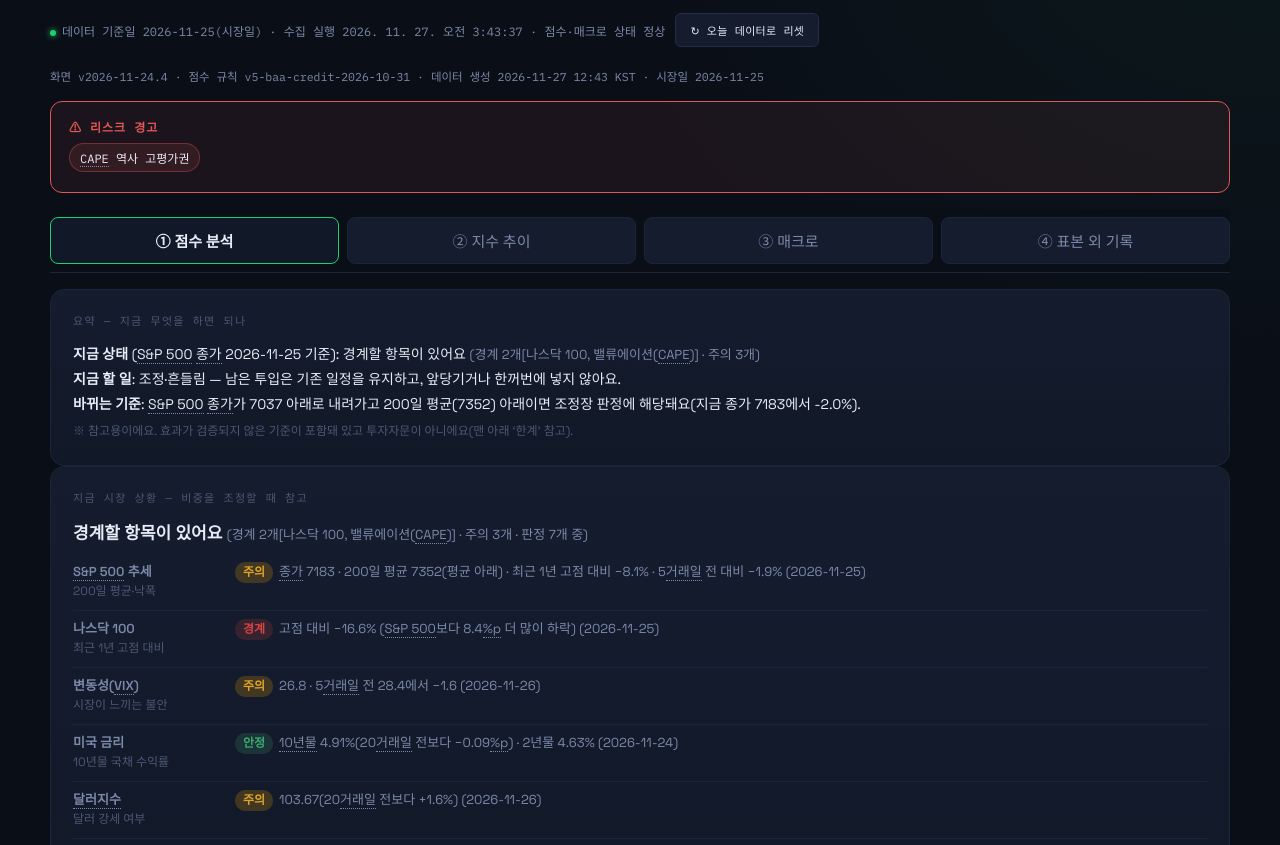
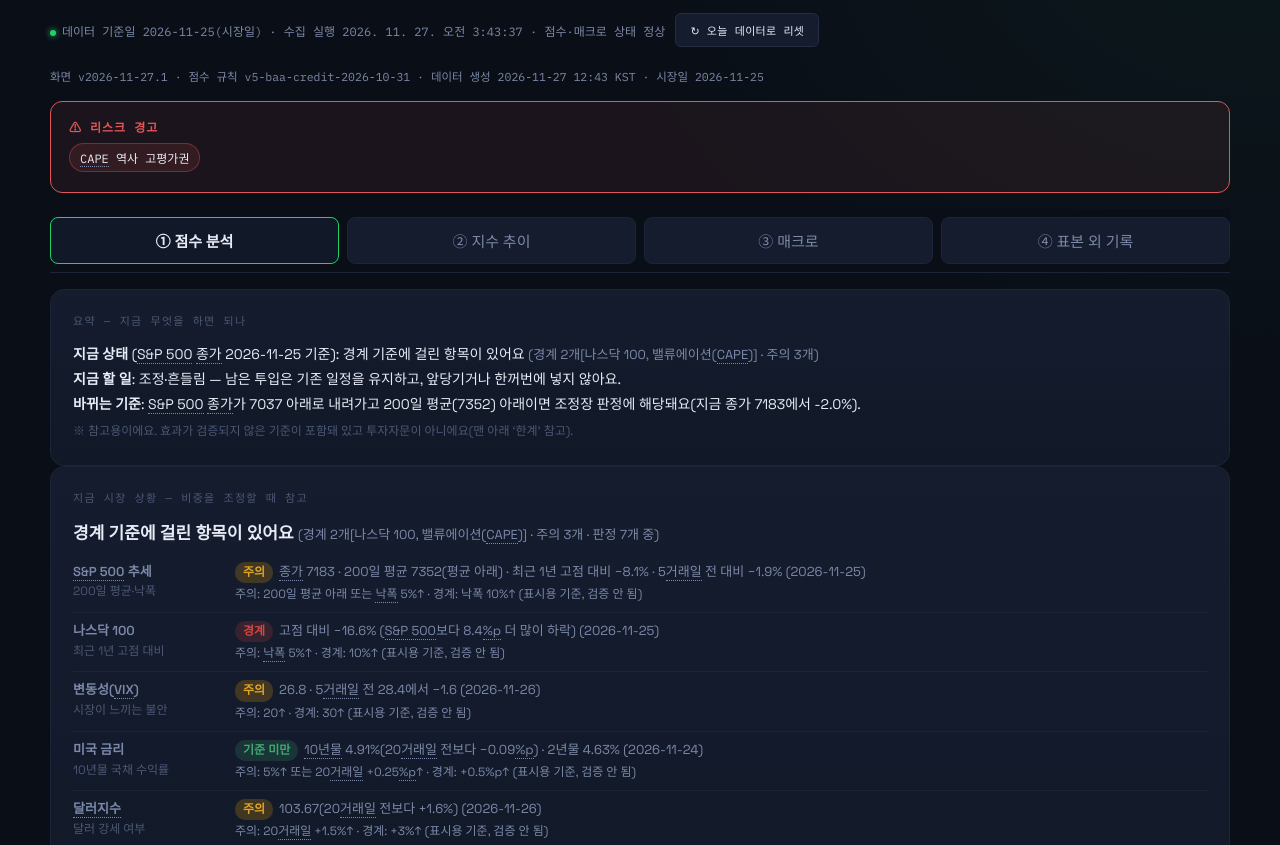
Before and after one commit to gozous/market-dca-assistant, a plain HTML site: page docs/index.html in a window 1280 px wide. Shown: the part 89-934 px from the top of the page. Drawn offline with Linux system fonts and the light colour scheme.

Commit message:
시장 상황: '안정' → '기준 미만', 행마다 표시 기준 병기
Co-Authored-By: Claude Sonnet 5.5 <noreply@anthropic.com>
Claude-Session: https://claude.ai/code/session_01EZj7vMCXw9yAQ26wNctZNQ

```diff
--- a/docs/index.html
+++ b/docs/index.html
@@ -82,6 +82,7 @@
   .facts{grid-column:1 / -1; font-size:13px; line-height:1.7; color:var(--text); margin-top:8px; padding:8px 10px; border-left:3px solid var(--border,#8884); background:rgba(127,127,127,.08); border-radius:4px;}
   .facts b{font-weight:600;}
   .src{grid-column:1 / -1; font-size:12px; line-height:1.7; color:var(--text-dim); margin-top:8px;}
+  .mkt-crit{font-size:12px; color:var(--text-dim); margin-top:2px;}
   .exp-more{grid-column:1 / -1; margin-top:6px; font-size:12.5px; color:var(--text-dim);}
   .exp-more summary,.src summary{cursor:pointer;}
   .exp-more .explain{margin-top:6px; padding-top:6px;}
@@ -389,7 +390,7 @@
     <div class="panel" id="limits-panel" style="margin-top:16px;">
     <div class="panel-label">한계 — 위 내용을 읽을 때 꼭 알아둘 점</div>
     <div class="notice" style="font-size:12px; line-height:1.8; color:var(--text-dim);">
-      1) 안정·주의·경계 구간(낙폭 5%·10%, VIX 20·30, 10년물 5% 이상 또는 20거래일 +0.25·+0.5%p, 달러지수 20거래일 +1.5%·+3%, 백분위 70·90)과 대응 계획의 행동은 이 프로그램을 쓰는 분의 원칙에 맞춰 정한 기본값이고, 과거 검증을 거치지 않았어요.<br>
+      1) 기준 미만·주의·경계 구간(낙폭 5%·10%, VIX 20·30, 10년물 5% 이상 또는 20거래일 +0.25·+0.5%p, 달러지수 20거래일 +1.5%·+3%, 백분위 70·90)과 대응 계획의 행동은 이 프로그램을 쓰는 분의 원칙에 맞춰 정한 기본값이고, 과거 검증을 거치지 않았어요.<br>
       2) 조정장 판정·신용 불안 판정의 과거 검증은 큰 하락 4번뿐이라 앞으로도 같다는 보장이 없어요. 현금 이자 0%, 거래비용·세금 제외, 과거 경제지표는 발표 당시 값이 아니라 나중에 수정된 값이에요. 규칙은 매주 첫 거래일 종가로 판정해 다음 거래일에 집행하는 방식으로 검증했어요(화면은 매일 상태를 보여줘요).<br>
       3) 이 프로그램은 뉴스, 연준 금리 전망, 실적·이벤트 일정을 읽지 못해요. 값이 5일 넘게 오래됐거나 없으면 판단하지 않아요.<br>
       4) 미래를 예측하는 것이 아니라 지금 상태를 정리한 AI 참고 자료이고 투자자문이 아니에요. 큰 결정은 자격 있는 전문가와 상의하세요.
@@ -951,7 +952,7 @@ function setUpdatedBadge(payload){
 }
 
 // 화면 코드 버전. 화면(index.html)을 고칠 때마다 올린다. 사이트 맨 위의 이 값이 새 번호로 보이면 새 화면이 배포된 것이다.
-const APP_VERSION = '2026-11-24.4';
+const APP_VERSION = '2026-11-27.1';
 function fmtKst(iso){
   const t = new Date(iso); if (isNaN(t)) return '—';
   const p = new Intl.DateTimeFormat('ko-KR', {timeZone: 'Asia/Seoul', year: 'numeric', month: '2-digit', day: '2-digit', hour: '2-digit', minute: '2-digit', hour12: false}).formatToParts(t)
@@ -1543,7 +1544,8 @@ function marketRead(d){
   const num = v => (v === null || v === undefined || v === '' || !Number.isFinite(Number(v))) ? null : Number(v);
   const last = (arr, n) => (Array.isArray(arr) && arr.length > n) ? num(arr[arr.length - 1 - n]) : null;
   const items = [];
-  const add = (key, name, sub, level, text) => items.push({key, name, sub, level, text});
+  const CRIT = {sp:'주의: 200일 평균 아래 또는 낙폭 5%↑ · 경계: 낙폭 10%↑', nd:'주의: 낙폭 5%↑ · 경계: 10%↑', vix:'주의: 20↑ · 경계: 30↑', rate:'주의: 5%↑ 또는 20거래일 +0.25%p↑ · 경계: +0.5%p↑', usd:'주의: 20거래일 +1.5%↑ · 경계: +3%↑', credit:'주의: 백분위 70↑ · 경계: 90↑', val:'주의: 백분위 70↑ · 경계: 90↑'};
+  const add = (key, name, sub, level, text) => items.push({key, name, sub, level, text, crit: CRIT[key] || ''});
   const sgn = (v, dg = 1) => (v >= 0 ? '+' : '−') + Math.abs(v).toFixed(dg);
   /* S&P 500 추세 */
   const r2 = sig.R2 || {}, spS = ps.sp500_series || [];
@@ -1595,7 +1597,7 @@ function marketRead(d){
   const fg = id.fear_greed || {};
   if (num(fg.value) !== null) add('fg', '투자 심리', '공포·탐욕 지수(0~100)', 'si', `${fg.value.toFixed(0)}` + (num(fg.week_ago) !== null ? ` · 일주일 전 ${fg.week_ago.toFixed(0)}` : '') + `(낮을수록 공포, 등급 판정은 하지 않아요)`);
   const graded = items.filter(x => /^s[012]$/.test(x.level)), n2 = graded.filter(x => x.level === 's2').length, n1 = graded.filter(x => x.level === 's1').length;
-  const head = !graded.length ? '판단할 자료가 없어요' : (n2 >= 1 ? '경계할 항목이 있어요' : (n1 >= 3 ? '주의할 항목이 많아요' : (n1 >= 1 ? '대체로 안정적이지만 주의할 항목이 있어요' : '대체로 안정적이에요')));
+  const head = !graded.length ? '판단할 자료가 없어요' : (n2 >= 1 ? '경계 기준에 걸린 항목이 있어요' : (n1 >= 3 ? '주의 기준에 걸린 항목이 많아요' : (n1 >= 1 ? '경계는 없지만 주의 기준에 걸린 항목이 있어요' : '정해 둔 기준에 걸린 항목이 없어요')));
   const caution = n2 >= 1 || n1 >= 3;
   const tip = !graded.length ? '' : (caution ? '시장이 흔들릴 때는 하루 사이 가격 차이가 커요. 비중을 조정한다면 한 번에 하기보다 며칠~몇 주에 나눠서 하는 쪽이 가격 부담을 줄여요.' : '지금 시장 상황이 조정을 막을 만한 이유는 보이지 않아요. 정해 둔 계획대로 조정해도 돼요.');
   return {items, head, n1, n2, tip, caution, graded: graded.length, alertNames: graded.filter(x => x.level === 's2').map(x => x.name).join(', ')};
@@ -1604,9 +1606,9 @@ function renderMarket(){
   const el = document.getElementById('mkt-body'); if (!el) return;
   const m = marketRead(todayData);
   if (!m) { el.textContent = '시장 데이터를 불러오지 못했어요. 다음 자동 실행 후 다시 확인하세요.'; return; }
-  const lab = {s0: '안정', s1: '주의', s2: '경계', si: '참고', sn: '판단 불가'};
+  const lab = {s0: '기준 미만', s1: '주의', s2: '경계', si: '참고', sn: '판단 불가'};
   el.innerHTML = `<div class="mkt-head" style="color:var(--text);">${m.head}${m.graded ? ` <span style="font-size:13px; font-weight:400; color:var(--text-dim);">(경계 ${m.n2}개${m.n2 ? '[' + m.alertNames + ']' : ''} · 주의 ${m.n1}개 · 판정 ${m.graded}개 중)</span>` : ''}</div>` +
-    m.items.map(x => `<div class="mkt-row"><div class="nm">${x.name}<span class="sub">${x.sub}</span></div><div><span class="mkt-b ${x.level}">${lab[x.level]}</span>${x.text}</div></div>`).join('');
+    m.items.map(x => `<div class="mkt-row"><div class="nm">${x.name}<span class="sub">${x.sub}</span></div><div><span class="mkt-b ${x.level}">${lab[x.level]}</span>${x.text}${x.crit ? `<div class="mkt-crit">${x.crit} (표시용 기준, 검증 안 됨)</div>` : ''}</div></div>`).join('');
 }
 function planState(){
   const m = marketRead(todayData), sig = todayData && todayData.reduction_signals, r2 = (sig && sig.R2) || {};
@@ -1615,7 +1617,7 @@ function planState(){
   return {m, r2, okR2, cur: r2.on === true ? 'C' : (m.caution ? 'B' : 'A'), f0: v => Number(v).toFixed(0), trig: okR2 ? Number(r2.high) * 0.9 : null};
 }
 const PLAN_ROWS = {
-  A: ['안정 — 경계·주의 항목이 거의 없을 때', '기존 계획대로 진행해요.'],
+  A: ['기준 미만 — 경계·주의 기준에 걸린 항목이 거의 없을 때', '기존 계획대로 진행해요.'],
   B: ['조정·흔들림 — 경계나 주의 항목이 있을 때(조정장 판정은 해당 없음)', '남은 투입은 <b>기존 일정을 유지</b>하고, 앞당기거나 한꺼번에 넣지 않아요. 비중을 맞추는 거래는 한도를 넘었을 때만 하고, 며칠~몇 주에 나눠서 해요.'],
   C: ['조정장 구간 — 조정장 판정에 해당할 때', '<b>손절하지 않고 계획을 유지</b>해요. 투입 금액을 늘리지도 줄이지도 않아요. 이미 대부분 투입했다면 남은 매수보다 <b>지금 보유한 만큼의 하락을 버틸 수 있는지</b>가 핵심이니 감내력을 다시 확인하세요.'],
   D: ['비중이 한도를 넘었을 때(프로그램은 보유 비중을 몰라 직접 확인)', '월 1회 비중을 확인해요. 주식 대 현금이 목표에서 <b>절대 ±5%p</b>(목표 70%면 65~75%)를 벗어나면 <b>목표(70%)로</b> 나눠서 되돌리고, 안이면 거래하지 않아요. 개별 종목은 목표의 25% 정도를 기준으로 써요. 허용 범위가 너무 넓으면(예: 상대 20%는 주식이 두 배 넘게 올라야 작동) 사실상 리밸런싱을 하지 않게 돼요.']
@@ -1646,7 +1648,7 @@ function renderSummary(){
   if (!st) { el.textContent = '시장 데이터가 없어 요약을 표시하지 않아요. 다음 자동 실행 후 다시 확인하세요.'; return; }
   const {m, r2, okR2, cur, f0, trig} = st;
   const act = {A: '기존 계획대로 진행해요.', B: '남은 투입은 기존 일정을 유지하고, 앞당기거나 한꺼번에 넣지 않아요.', C: '손절하지 않고 계획을 유지해요(감내력을 다시 확인하세요).'};
-  const nm = {A: '안정', B: '조정·흔들림', C: '조정장 구간'};
+  const nm = {A: '기준 미만', B: '조정·흔들림', C: '조정장 구간'};
   const asof = todayData.price_snapshot && todayData.price_snapshot.sp500_date ? ` (S&P 500 종가 ${esc(todayData.price_snapshot.sp500_date)} 기준)` : '';
   el.innerHTML = `<div><b>지금 상태</b>${asof}: ${m.head} <span style="color:var(--text-dim); font-size:13px;">(경계 ${m.n2}개${m.n2 ? '[' + m.alertNames + ']' : ''} · 주의 ${m.n1}개)</span></div>` +
     `<div><b>지금 할 일</b>: ${nm[cur]} — ${act[cur]}</div>` +
```
